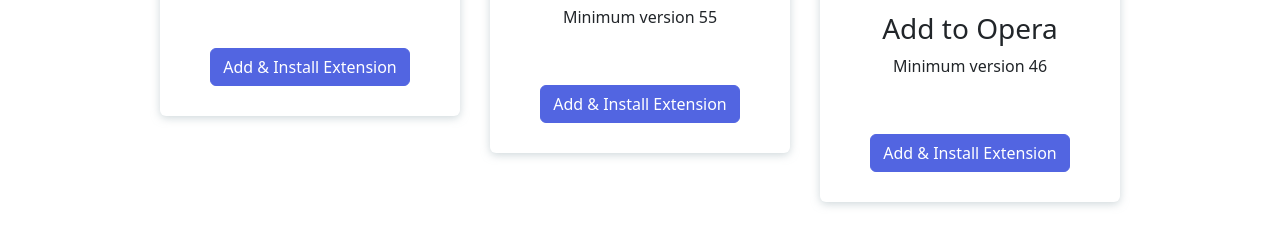
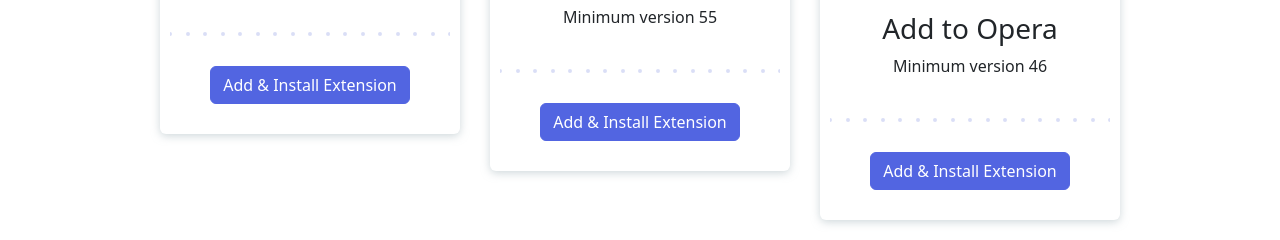
Before and after one commit to mireiamartin/S1.2.-Bootstrap-SASS, a website: page index.html in a window 1280 px wide. Shown: the part 1657-1897 px from the top of the page. Drawn offline with Linux system fonts and the light colour scheme.

Commit message:
nivell 1 ex3 corregit

```diff
--- a/index.html
+++ b/index.html
@@ -164,6 +164,7 @@
                     <img class="img-card" src="Imagenes/logo-chrome.svg" alt="logo-chrome">
                     <h3 class="mt-4">Add to Chrome</h3>
                     <p>Minimum version 62</p>
+                    <img class="mt-4" src="Imagenes/bg-dots.svg" alt="bg-dots">
                     <button class="btn btn-primary btn-card">Add & Install Extension</button>
                 </div>
 
@@ -171,6 +172,7 @@
                     <img class="img-card" src="Imagenes/logo-firefox.svg" alt="logo-firefox">
                     <h3 class="mt-4">Add to Firefox</h3>
                     <p>Minimum version 55</p>
+                    <img class="mt-4" src="Imagenes/bg-dots.svg" alt="bg-dots">
                     <button class="btn btn-primary btn-card">Add & Install Extension</button>
                 </div>
 
@@ -178,6 +180,7 @@
                     <img class="img-card" src="Imagenes/logo-opera.svg" alt="logo-opera">
                     <h3 class="mt-4">Add to Opera</h3>
                     <p>Minimum version 46</p>
+                    <img class="mt-4" src="Imagenes/bg-dots.svg" alt="bg-dots">
                     <button class="btn btn-primary btn-card">Add & Install Extension</button>
                 </div>
             </section>
--- a/sass/styles.scss
+++ b/sass/styles.scss
@@ -56,7 +56,7 @@
 }
 
 .btn-card {
-    margin-top: 40px;
+    margin-top: 30px;
 }
 
 @media (max-width: 767px) {
```
Also changed, not shown: sass/styles.css.
